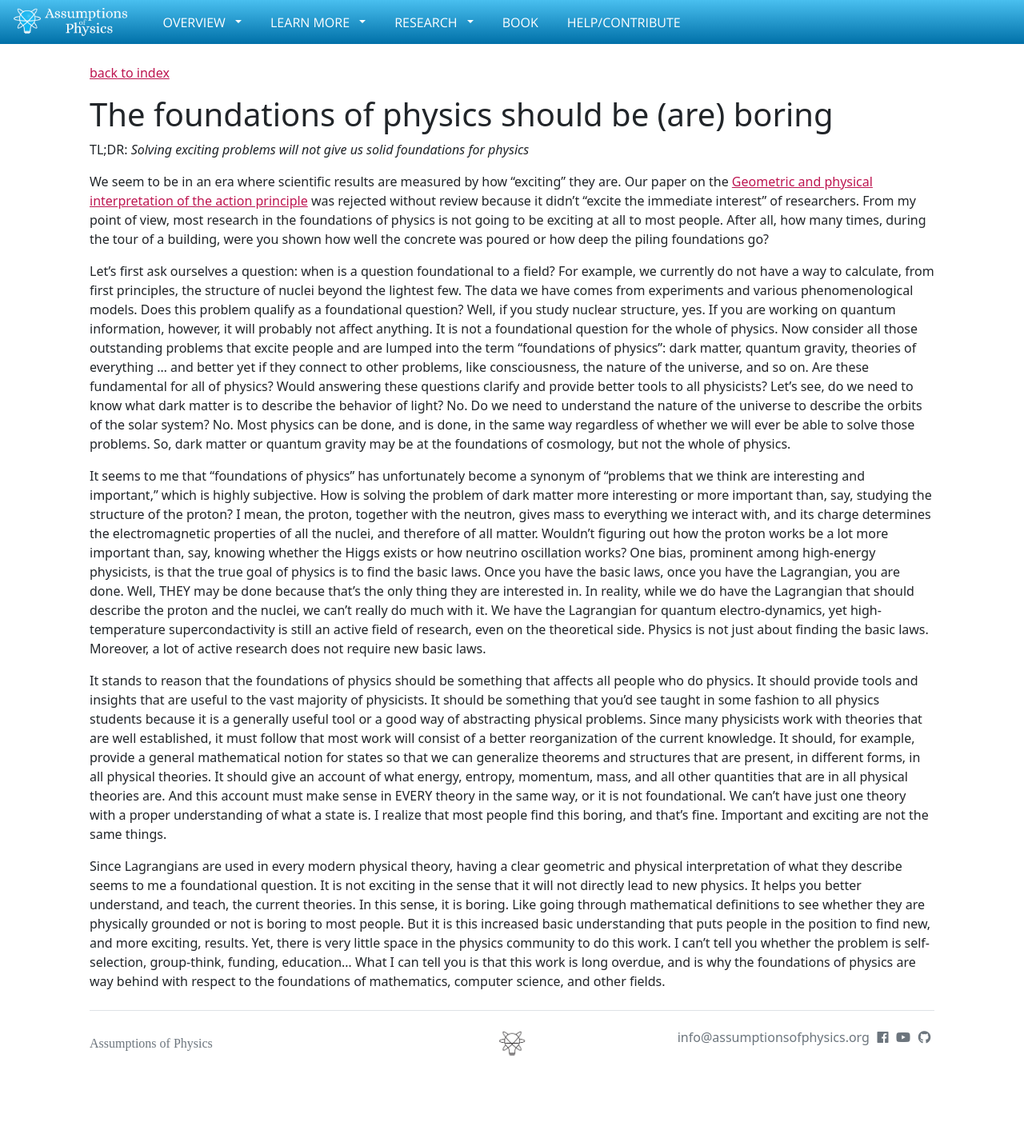
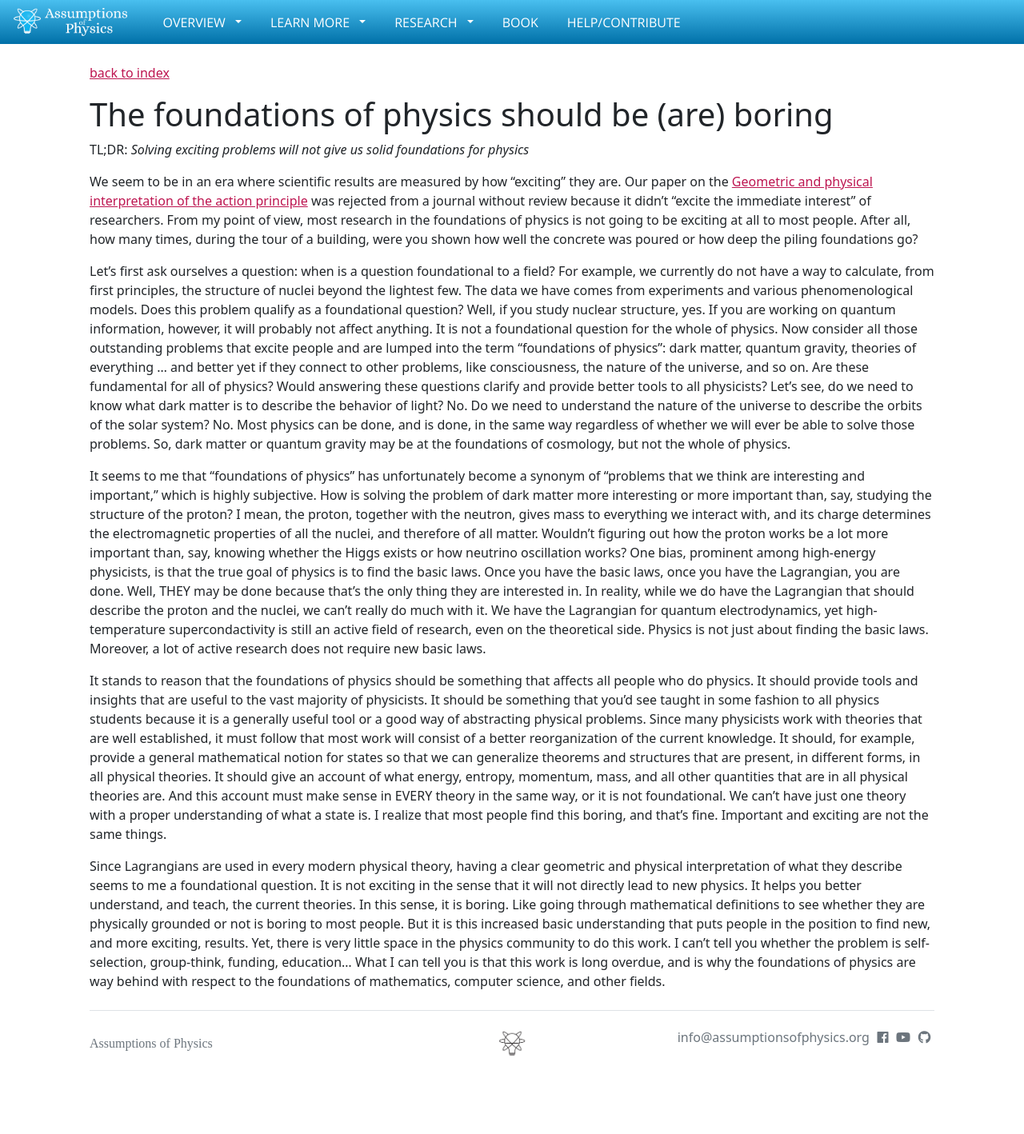
Before and after one commit to assumptionsofphysics/assumptionsofphysics.github.io, a Jekyll site: the page built from _essays/2025-01-15-foundations-boring.md, in a window 1280 px wide. Shown: the whole page at 80% size. Built offline with Jekyll 4.4.1, drawn with Linux system fonts in a browser that asks for light colours; nearby versions of some CDN libraries; some web fonts are replaced.

Commit message:
Two minor changes

```diff
--- a/_essays/2025-01-15-foundations-boring.md
+++ b/_essays/2025-01-15-foundations-boring.md
@@ -6,11 +6,11 @@ tags: [Foundations of physics]
 draft: true
 ---
 
-We seem to be in an era where scientific results are measured by how "exciting" they are. Our paper on the [Geometric and physical interpretation of the action principle](https://arxiv.org/abs/2208.06428) was rejected without review because it didn't "excite the immediate interest" of researchers. From my point of view, most research in the foundations of physics is not going to be exciting at all to most people. After all, how many times, during the tour of a building, were you shown how well the concrete was poured or how deep the piling foundations go?
+We seem to be in an era where scientific results are measured by how "exciting" they are. Our paper on the [Geometric and physical interpretation of the action principle](https://arxiv.org/abs/2208.06428) was rejected from a journal without review because it didn't "excite the immediate interest" of researchers. From my point of view, most research in the foundations of physics is not going to be exciting at all to most people. After all, how many times, during the tour of a building, were you shown how well the concrete was poured or how deep the piling foundations go?
 
 Let's first ask ourselves a question: when is a question foundational to a field? For example, we currently do not have a way to calculate, from first principles, the structure of nuclei beyond the lightest few. The data we have comes from experiments and various phenomenological models. Does this problem qualify as a foundational question? Well, if you study nuclear structure, yes. If you are working on quantum information, however, it will probably not affect anything. It is not a foundational question for the whole of physics. Now consider all those outstanding problems that excite people and are lumped into the term "foundations of physics": dark matter, quantum gravity, theories of everything ... and better yet if they connect to other problems, like consciousness, the nature of the universe, and so on. Are these fundamental for all of physics? Would answering these questions clarify and provide better tools to all physicists? Let's see, do we need to know what dark matter is to describe the behavior of light? No. Do we need to understand the nature of the universe to describe the orbits of the solar system? No. Most physics can be done, and is done, in the same way regardless of whether we will ever be able to solve those problems. So, dark matter or quantum gravity may be at the foundations of cosmology, but not the whole of physics.
 
-It seems to me that "foundations of physics" has unfortunately become a synonym of "problems that we think are interesting and important," which is highly subjective. How is solving the problem of dark matter more interesting or more important than, say, studying the structure of the proton? I mean, the proton, together with the neutron, gives mass to everything we interact with, and its charge determines the electromagnetic properties of all the nuclei, and therefore of all matter. Wouldn't figuring out how the proton works be a lot more important than, say, knowing whether the Higgs exists or how neutrino oscillation works? One bias, prominent among high-energy physicists, is that the true goal of physics is to find the basic laws. Once you have the basic laws, once you have the Lagrangian, you are done. Well, THEY may be done because that's the only thing they are interested in. In reality, while we do have the Lagrangian that should describe the proton and the nuclei, we can't really do much with it. We have the Lagrangian for quantum electro-dynamics, yet high-temperature supercondactivity is still an active field of research, even on the theoretical side. Physics is not just about finding the basic laws. Moreover, a lot of active research does not require new basic laws.
+It seems to me that "foundations of physics" has unfortunately become a synonym of "problems that we think are interesting and important," which is highly subjective. How is solving the problem of dark matter more interesting or more important than, say, studying the structure of the proton? I mean, the proton, together with the neutron, gives mass to everything we interact with, and its charge determines the electromagnetic properties of all the nuclei, and therefore of all matter. Wouldn't figuring out how the proton works be a lot more important than, say, knowing whether the Higgs exists or how neutrino oscillation works? One bias, prominent among high-energy physicists, is that the true goal of physics is to find the basic laws. Once you have the basic laws, once you have the Lagrangian, you are done. Well, THEY may be done because that's the only thing they are interested in. In reality, while we do have the Lagrangian that should describe the proton and the nuclei, we can't really do much with it. We have the Lagrangian for quantum electrodynamics, yet high-temperature supercondactivity is still an active field of research, even on the theoretical side. Physics is not just about finding the basic laws. Moreover, a lot of active research does not require new basic laws.
 
 It stands to reason that the foundations of physics should be something that affects all people who do physics. It should provide tools and insights that are useful to the vast majority of physicists. It should be something that you'd see taught in some fashion to all physics students because it is a generally useful tool or a good way of abstracting physical problems. Since many physicists work with theories that are well established, it must follow that most work will consist of a better reorganization of the current knowledge. It should, for example, provide a general mathematical notion for states so that we can generalize theorems and structures that are present, in different forms, in all physical theories. It should give an account of what energy, entropy, momentum, mass, and all other quantities that are in all physical theories are. And this account must make sense in EVERY theory in the same way, or it is not foundational. We can't have just one theory with a proper understanding of what a state is. I realize that most people find this boring, and that's fine. Important and exciting are not the same things.
 
```
